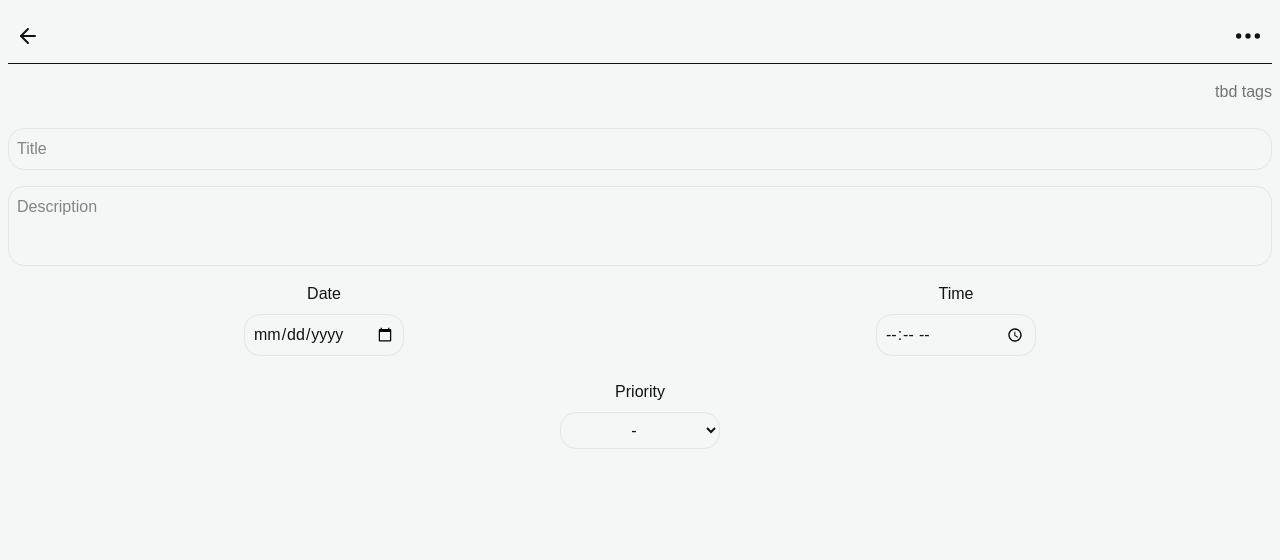
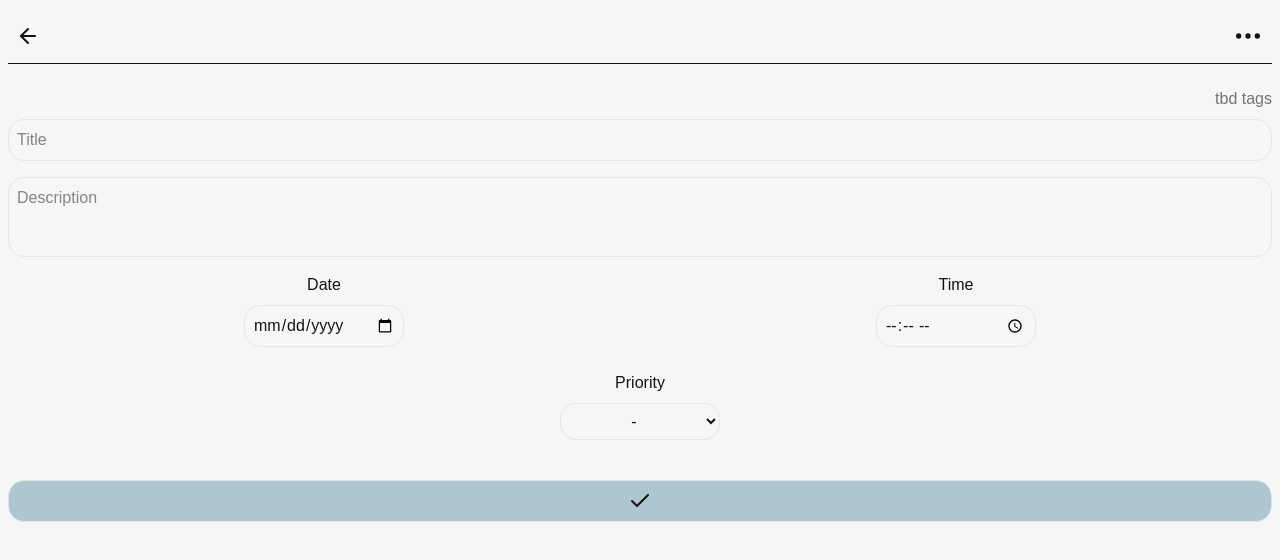
Before and after one commit to g2kmedia/jotted, a Next.js app: page /tasks/1 in a window 1280 px wide. Shown: the top 560 px of the page. Built offline with nearby package versions, Linux system fonts and the light colour scheme; a web font is replaced by a local one.

Commit message:
added API and function to update existing tasks

```diff
--- a/app/(editor)/tasks/[id]/page.tsx
+++ b/app/(editor)/tasks/[id]/page.tsx
@@ -1,11 +1,62 @@
 "use client"
 
 import { Check } from "lucide-react";
+import { useEffect, useState } from "react";
+import { toast } from "sonner";
 
-export default function Task() {
+export default function Task(
+    { params }: { params: Promise<{ id: string }> }
+) {
+    const [route, setRoute] = useState<string | null>(null);
+
+    useEffect(() => {
+        const getParams = async () => {
+            const { id } = await params;
+            setRoute(id);
+        }
+
+        getParams();
+    }, [params]);
+
+    const handleAddTask = async (e: React.FormEvent<HTMLFormElement>) => {
+        e.preventDefault();
+
+        const formData = new FormData(e.currentTarget);
+        const description = formData.get("description");
+        const date = formData.get("date");
+        const time = formData.get("time") || "00:00";
+        const priority = formData.get("priority");
+
+        const taskData = {
+            title: formData.get("title"),
+            ...(description && { content: description }),
+            ...(date && { dueDate: new Date(`${date}T${time}`).toISOString() }),
+            ...(priority !== null && { priority: priority === "" ? null : Number(priority) })
+        };
+
+        console.log(taskData)
+
+        try {
+            const res = await fetch(`/api/tasks/${route}`, {
+                method: "PATCH",
+                headers: { "Content-Type": "application/json" },
+                body: JSON.stringify(taskData)
+            });
+
+            if (!res.ok) {
+                throw new Error(`Failed to update task: ${res.status}`);
+            }
+
+            toast.success("Task saved");
+        } catch (error) {
+            console.error("Failed to update task:", error);
+            toast.error("Failed to save task. Please try again.");
+        }
+    }
+
     return (
-        <section>
-            <div className="flex p-2">
+        <section className="p-2">
+            <div>
                 <input
                     type="text"
                     defaultValue="tbd tags"
@@ -16,10 +67,11 @@ export default function Task() {
                     <Check />
                 </button>
             </div>
-            <fieldset className="p-2 flex flex-col">
+            <form onSubmit={handleAddTask} className="flex flex-col">
                 <label htmlFor="title"></label>
                 <input
                     id="title"
+                    name="title"
                     type="text"
                     placeholder="Title"
                     className="w-full my-2 p-2 border rounded-2xl outline-none"
@@ -28,6 +80,7 @@ export default function Task() {
                 <label htmlFor="description"></label>
                 <textarea
                     id="description"
+                    name="description"
                     placeholder="Description"
                     className="h-20 w-full my-2 p-2 border rounded-2xl resize-none outline-none"
                 />
@@ -38,12 +91,14 @@ export default function Task() {
 
                     <input
                         id="date"
+                        name="date"
                         type="date"
                         className="w-40 my-2 p-2 text-center border rounded-2xl outline-none"
                     />
 
                     <input
                         id="time"
+                        name="time"
                         type="time"
                         className="w-40 my-2 p-2 text-center border rounded-2xl outline-none"
                     />
@@ -51,8 +106,8 @@ export default function Task() {
 
                 <label htmlFor="priority" className="w-full my-2 text-center">Priority</label>
                 <select
+                    id="priority"
                     name="priority"
-                    id="priority"
                     className="w-40 self-center text-center p-2 border rounded-2xl"
                 >
                     <option value="">-</option>
@@ -60,7 +115,11 @@ export default function Task() {
                     <option value="1">Medium</option>
                     <option value="0">High</option>
                 </select>
-            </fieldset>
+
+                <button type="submit" className="w-full my-10 p-2 bg-accent border rounded-2xl cursor-pointer hover:text-background">
+                    <Check className="mx-auto" />
+                </button>
+            </form>
         </section>
     );
 }
--- a/app/api/notes/[id]/route.ts
+++ b/app/api/notes/[id]/route.ts
@@ -34,7 +34,7 @@ export async function PATCH(
 
         if (updatesResult === 0) {
             return Response.json({
-                error: "0 updates were made"
+                msg: "0 updates were made"
             }, { status: 200 });
         }
 
--- /dev/null
+++ b/app/api/tasks/[id]/route.ts
@@ -0,0 +1,28 @@
+import { updateTask } from "@/lib/tasks";
+
+export async function PATCH(
+    request: Request,
+    { params } : { params: Promise<{ id: string }> }
+) {
+    try {
+        const route = await params;
+        const body = await request.json();
+
+        const updatesResult = updateTask(route.id, body);
+
+        if (updatesResult === 0) {
+            return Response.json({
+                msg: "0 update were made"
+            }, { status: 200 });
+        }
+
+        return Response.json({
+            msg: "Update successful"
+        }, { status: 200 });
+
+    } catch (error) {
+        return Response.json({
+            error: "Could not update task"
+        }, {status: 400});
+    }
+}
--- a/lib/notes.ts
+++ b/lib/notes.ts
@@ -31,7 +31,7 @@ export function getNote(id: string, columns?: string[]): Partial<Note> {
 }
 
 type notesApiParams = {
-    columns?: string[],
+    columns?: string[]
     idBefore?: number
     tags?: string[]
     limit?: number
--- a/lib/tasks.ts
+++ b/lib/tasks.ts
@@ -6,3 +6,24 @@ export function createTask(): number | bigint {
 
     return createdTaskId.lastInsertRowid;
 }
+
+type TaskUpdate = {
+    title: string
+    content?: string
+    dueDate?: string
+    priority?: number
+}
+
+export function updateTask(id: string, updates: TaskUpdate): any {
+    const columnMap: Record<string, string> = {
+        dueDate: "due_date"
+    };
+
+    const columns = Object.keys(updates);
+    const setClause = columns.map(column => `${columnMap[column] || column} = ?`).join(", ");
+    const values = Object.values(updates);
+
+    const stmt = db.prepare(`UPDATE task SET ${setClause} WHERE id = ?`);
+    const info = stmt.run(...values, id);
+    return info.changes;
+}
```
